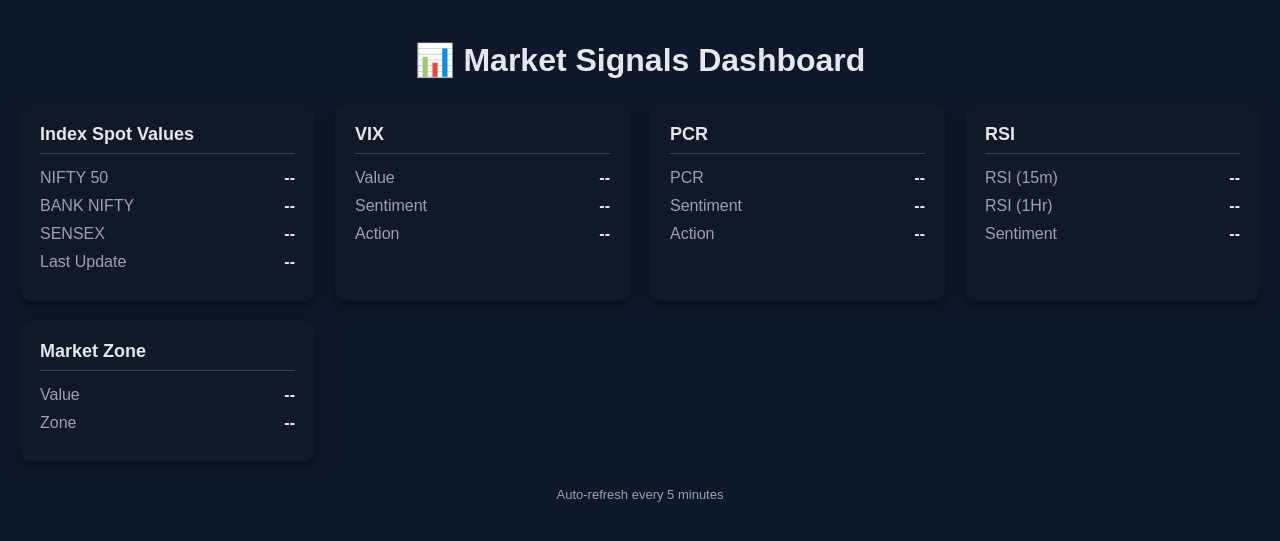
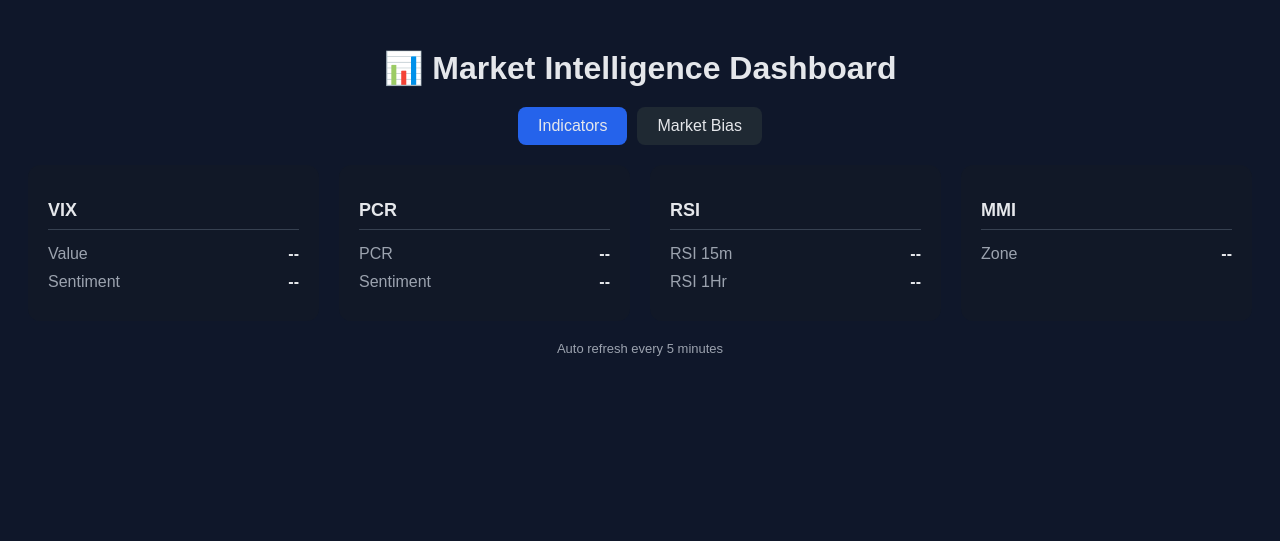
Before and after one commit to TejasaVi/miscellaneous, a Python web app: template python/dashboard/app/templates/index.html in a window 1280 px wide. Shown: the top 541 px of the page. Run offline with Jinja, Linux system fonts and the light colour scheme; the template is opened without the code that fills it, so the values that code supplies are empty.

Commit message:
Updated dashboard with UI changes for market bias

```diff
--- a/python/dashboard/app/templates/index.html
+++ b/python/dashboard/app/templates/index.html
@@ -1,22 +1,47 @@
 <!DOCTYPE html>
 <html lang="en">
 <head>
-    <meta charset="UTF-8" />
-    <title>Market Signals Dashboard</title>
-    <meta name="viewport" content="width=device-width, initial-scale=1.0" />
+<meta charset="UTF-8">
+<title>Market Intelligence Dashboard</title>
+<meta name="viewport" content="width=device-width, initial-scale=1.0">
 
 <style>
 body {
     font-family: Arial, sans-serif;
     background: #0f172a;
     color: #e5e7eb;
-            margin: 0;
     padding: 20px;
 }
 
 h1 {
     text-align: center;
-            margin-bottom: 25px;
+    margin-bottom: 20px;
+}
+
+.tabs {
+    display: flex;
+    justify-content: center;
+    margin-bottom: 20px;
+}
+
+.tab {
+    padding: 10px 20px;
+    cursor: pointer;
+    background: #1f2933;
+    margin: 0 5px;
+    border-radius: 8px;
+}
+
+.tab.active {
+    background: #2563eb;
+}
+
+.tab-content {
+    display: none;
+}
+
+.tab-content.active {
+    display: block;
 }
 
 .dashboard {
@@ -29,11 +54,9 @@
     background: #111827;
     border-radius: 12px;
     padding: 20px;
-            box-shadow: 0 4px 12px rgba(0,0,0,0.4);
 }
 
 .card h2 {
-            margin-top: 0;
     font-size: 18px;
     border-bottom: 1px solid #374151;
     padding-bottom: 8px;
@@ -45,155 +68,179 @@
     margin: 10px 0;
 }
 
-        .label {
-            color: #9ca3af;
-        }
-
-        .value {
-            font-weight: bold;
-        }
+.label { color: #9ca3af; }
+.value { font-weight: bold; }
 
 .bullish { color: #22c55e; }
 .bearish { color: #ef4444; }
 .neutral { color: #facc15; }
 
-        .strong {
-            text-shadow: 0 0 8px currentColor;
+.strong { text-shadow: 0 0 8px currentColor; }
+
+.confidence-bar {
+    width: 100%;
+    height: 10px;
+    background: #374151;
+    border-radius: 6px;
+    overflow: hidden;
+}
+
+#confidenceFill {
+    height: 100%;
+    width: 0%;
+    background: linear-gradient(90deg, #22c55e, #16a34a);
+    transition: width 0.5s ease;
 }
 
 .footer {
     text-align: center;
-            margin-top: 25px;
+    margin-top: 20px;
     font-size: 13px;
     color: #9ca3af;
 }
 </style>
 </head>
+
 <body>
 
-<h1>📊 Market Signals Dashboard</h1>
+<h1>📊 Market Intelligence Dashboard</h1>
 
+<div class="tabs">
+    <div class="tab active" onclick="switchTab('indicators')">Indicators</div>
+    <div class="tab" onclick="switchTab('bias')">Market Bias</div>
+</div>
+
+<!-- INDICATORS TAB -->
+<div id="indicators" class="tab-content active">
     <div class="dashboard">
 
-    <!-- INDICES -->
-    <div class="card">
-        <h2>Index Spot Values</h2>
-        <div class="row"><span class="label">NIFTY 50</span><span id="nifty50" class="value">--</span></div>
-        <div class="row"><span class="label">BANK NIFTY</span><span id="banknifty" class="value">--</span></div>
-        <div class="row"><span class="label">SENSEX</span><span id="sensex" class="value">--</span></div>
-        <div class="row"><span class="label">Last Update</span><span id="indicesTime" class="value">--</span></div>
-    </div>
-
-    <!-- VIX -->
         <div class="card">
             <h2>VIX</h2>
             <div class="row"><span class="label">Value</span><span id="vix" class="value">--</span></div>
             <div class="row"><span class="label">Sentiment</span><span id="vixSentiment" class="value">--</span></div>
-        <div class="row"><span class="label">Action</span><span id="vixAction" class="value">--</span></div>
         </div>
 
-    <!-- PCR -->
         <div class="card">
             <h2>PCR</h2>
             <div class="row"><span class="label">PCR</span><span id="pcr" class="value">--</span></div>
             <div class="row"><span class="label">Sentiment</span><span id="pcrSentiment" class="value">--</span></div>
-        <div class="row"><span class="label">Action</span><span id="pcrAction" class="value">--</span></div>
         </div>
 
-    <!-- RSI -->
         <div class="card">
             <h2>RSI</h2>
-        <div class="row"><span class="label">RSI (15m)</span><span id="rsi15" class="value">--</span></div>
-        <div class="row"><span class="label">RSI (1Hr)</span><span id="rsi60" class="value">--</span></div>
-        <div class="row"><span class="label">Sentiment</span><span id="rsiSentiment" class="value">--</span></div>
+            <div class="row"><span class="label">RSI 15m</span><span id="rsi15" class="value">--</span></div>
+            <div class="row"><span class="label">RSI 1Hr</span><span id="rsi60" class="value">--</span></div>
         </div>
 
-    <!-- NEW API -->
         <div class="card">
-        <h2>Market Zone</h2>
-        <div class="row"><span class="label">Value</span><span id="zoneValue" class="value">--</span></div>
-        <div class="row"><span class="label">Zone</span><span id="zoneLabel" class="value">--</span></div>
+            <h2>MMI</h2>
+            <div class="row"><span class="label">Zone</span><span id="mmiZone" class="value">--</span></div>
         </div>
 
     </div>
-
-<div class="footer">
-    Auto-refresh every 5 minutes
 </div>
 
+<!-- MARKET BIAS TAB -->
+<div id="bias" class="tab-content">
+    <div class="dashboard">
+
+        <div class="card">
+            <h2>Market Bias</h2>
+            <div class="row"><span class="label">Bias</span><span id="marketBias" class="value strong">--</span></div>
+            <div class="row"><span class="label">Action</span><span id="marketAction" class="value strong">--</span></div>
+
+            <div class="row"><span class="label">Confidence</span></div>
+            <div class="confidence-bar"><div id="confidenceFill"></div></div>
+            <div id="confidenceText" class="value">--</div>
+        </div>
+
+        <div class="card">
+            <h2>Options Guidance</h2>
+            <div class="row"><span class="label">Suggested Play</span><span id="strikeSuggestion" class="value">--</span></div>
+            <div class="row"><span class="label">VIX</span><span id="marketVix" class="value">--</span></div>
+            <div class="row"><span class="label">Expiry Alert</span><span id="expiryWarning" class="value bearish">--</span></div>
+        </div>
+
+        <div class="card">
+            <h2>Inputs Snapshot</h2>
+            <div class="row"><span class="label">MMI</span><span id="mbMmi" class="value">--</span></div>
+            <div class="row"><span class="label">PCR</span><span id="mbPcr" class="value">--</span></div>
+            <div class="row"><span class="label">RSI 15m</span><span id="mbRsi15" class="value">--</span></div>
+            <div class="row"><span class="label">RSI 1Hr</span><span id="mbRsi60" class="value">--</span></div>
+        </div>
+
+    </div>
+</div>
+
+<div class="footer">Auto refresh every 5 minutes</div>
+
 <script>
-    function sentimentClass(sentiment) {
-        if (!sentiment) return "";
-        const s = sentiment.toLowerCase();
-        if (s.includes("buy")) return "bullish";
-        if (s.includes("sell")) return "bearish";
+function switchTab(tab) {
+    document.querySelectorAll('.tab').forEach(t => t.classList.remove('active'));
+    document.querySelectorAll('.tab-content').forEach(c => c.classList.remove('active'));
+    document.querySelector(`.tab[onclick*="${tab}"]`).classList.add('active');
+    document.getElementById(tab).classList.add('active');
+}
+
+function cls(t) {
+    if (!t) return "neutral";
+    t = t.toLowerCase();
+    if (t.includes("bull") || t.includes("buy")) return "bullish";
+    if (t.includes("bear") || t.includes("sell")) return "bearish";
     return "neutral";
 }
 
-    function applySentiment(el, sentiment) {
-        el.innerText = sentiment || "--";
-        el.className = `value ${sentimentClass(sentiment)}`;
-        if (sentiment && sentiment.toLowerCase().includes("strong")) {
-            el.classList.add("strong");
+async function refreshAll() {
+    try {
+        const [vix,pcr,rsi,mmi,bias] = await Promise.all([
+            fetch("/api/vix").then(r=>r.json()),
+            fetch("/api/pcr").then(r=>r.json()),
+            fetch("/api/rsi").then(r=>r.json()),
+            fetch("/api/mmi").then(r=>r.json()),
+            fetch("/api/marketbias").then(r=>r.json())
+        ]);
+
+        document.getElementById("vix").innerText = vix.vix?.toFixed(2);
+        document.getElementById("vixSentiment").innerText = vix.sentiment;
+        document.getElementById("vixSentiment").className = `value ${cls(vix.sentiment)}`;
+
+        document.getElementById("pcr").innerText = pcr.pcr?.toFixed(2);
+        document.getElementById("pcrSentiment").innerText = pcr.sentiment;
+        document.getElementById("pcrSentiment").className = `value ${cls(pcr.sentiment)}`;
+
+        document.getElementById("rsi15").innerText = rsi.rsi15min?.toFixed(2);
+        document.getElementById("rsi60").innerText = rsi.rsi1hr?.toFixed(2);
+
+        document.getElementById("mmiZone").innerText = mmi.zone;
+        document.getElementById("mmiZone").className = `value ${cls(mmi.zone)}`;
+
+        document.getElementById("marketBias").innerText = bias.bias;
+        document.getElementById("marketAction").innerText = bias.action;
+        document.getElementById("marketBias").className = `value strong ${cls(bias.bias)}`;
+        document.getElementById("marketAction").className = `value strong ${cls(bias.bias)}`;
+
+        document.getElementById("confidenceFill").style.width = `${Math.min(bias.score,100)}%`;
+        document.getElementById("confidenceText").innerText =
+            bias.score >= 80 ? "Very Strong" :
+            bias.score >= 60 ? "Strong" :
+            bias.score >= 40 ? "Moderate" : "Weak";
+
+        document.getElementById("strikeSuggestion").innerText = bias.strike_suggestion || "--";
+        document.getElementById("expiryWarning").innerText = bias.expiry_warning || "No Expiry Risk";
+        document.getElementById("marketVix").innerText = bias.vix?.toFixed(2);
+
+        document.getElementById("mbMmi").innerText = bias.inputs.mmi_zone;
+        document.getElementById("mbPcr").innerText = bias.inputs.pcr?.toFixed(2);
+        document.getElementById("mbRsi15").innerText = bias.inputs.rsi15?.toFixed(2);
+        document.getElementById("mbRsi60").innerText = bias.inputs.rsi60?.toFixed(2);
+
+    } catch(e) {
+        console.error("Refresh failed", e);
     }
 }
 
-    async function fetchIndices() {
-        const res = await fetch("/api/indices");
-        const d = await res.json();
-        document.getElementById("nifty50").innerText = d.NIFTY50?.toFixed(2) ?? "--";
-        document.getElementById("banknifty").innerText = d.BANKNIFTY?.toFixed(2) ?? "--";
-        document.getElementById("sensex").innerText = d.SENSEX?.toFixed(2) ?? "--";
-        document.getElementById("indicesTime").innerText = d.timestamp ?? "--";
-    }
-
-    async function fetchVIX() {
-        const d = await (await fetch("/api/vix")).json();
-        document.getElementById("vix").innerText = d.vix?.toFixed(2) ?? "--";
-        document.getElementById("vixAction").innerText = d.action ?? "--";
-        applySentiment(document.getElementById("vixSentiment"), d.sentiment);
-    }
-
-    async function fetchPCR() {
-        const d = await (await fetch("/api/pcr")).json();
-        document.getElementById("pcr").innerText = d.pcr?.toFixed(2) ?? "--";
-        document.getElementById("pcrAction").innerText = d.action ?? "--";
-        applySentiment(document.getElementById("pcrSentiment"), d.sentiment);
-    }
-
-    async function fetchRSI() {
-        const d = await (await fetch("/api/rsi")).json();
-        document.getElementById("rsi15").innerText = d.rsi15min?.toFixed(2) ?? "--";
-        document.getElementById("rsi60").innerText = d.rsi1hr?.toFixed(2) ?? "--";
-        applySentiment(document.getElementById("rsiSentiment"), d.sentiment);
-    }
-
-    async function fetchMMI() {
-        const d = await (await fetch("/api/mmi")).json();
-        document.getElementById("zoneValue").innerText = d.value?.toFixed(2) ?? "--";
-
-        const z = document.getElementById("zoneLabel");
-        z.innerText = d.zone ?? "--";
-        z.className = `value ${sentimentClass(d.zone)}`;
-    }
-
-    async function refreshDashboard() {
-        try {
-            await Promise.all([
-                fetchIndices(),
-                fetchVIX(),
-                fetchPCR(),
-                fetchRSI(),
-                fetchMMI()
-            ]);
-            console.log("Dashboard refreshed", new Date().toLocaleTimeString());
-        } catch (e) {
-            console.error("Dashboard refresh failed", e);
-        }
-    }
-
-    refreshDashboard();
-    setInterval(refreshDashboard, 300000);
+refreshAll();
+setInterval(refreshAll, 300000);
 </script>
 
 </body>
```
Also changed, not shown: python/dashboard/app/api/market_bias.py (+4 -4 lines), python/dashboard/app/services/market_bias.py (+97 -43 lines). Lines whose indentation alone changed are shown as unchanged.
